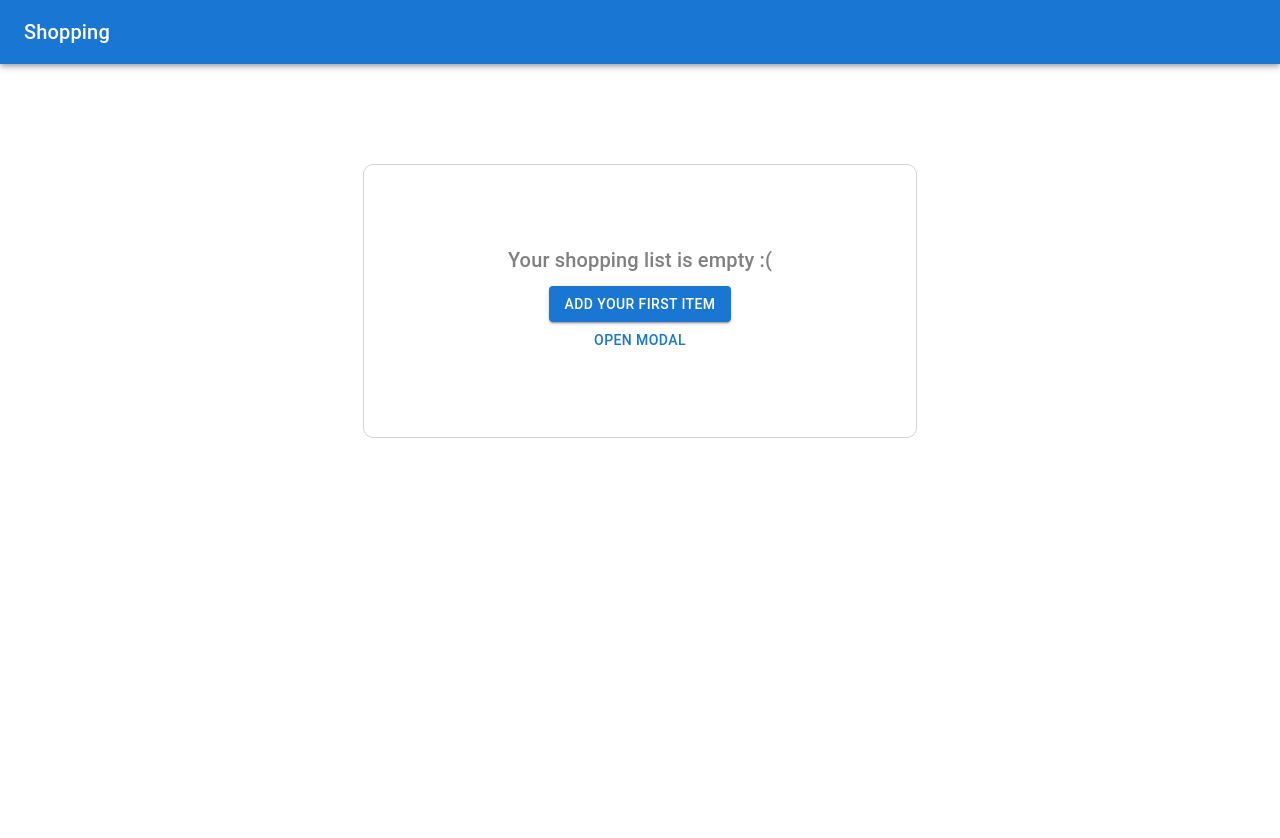
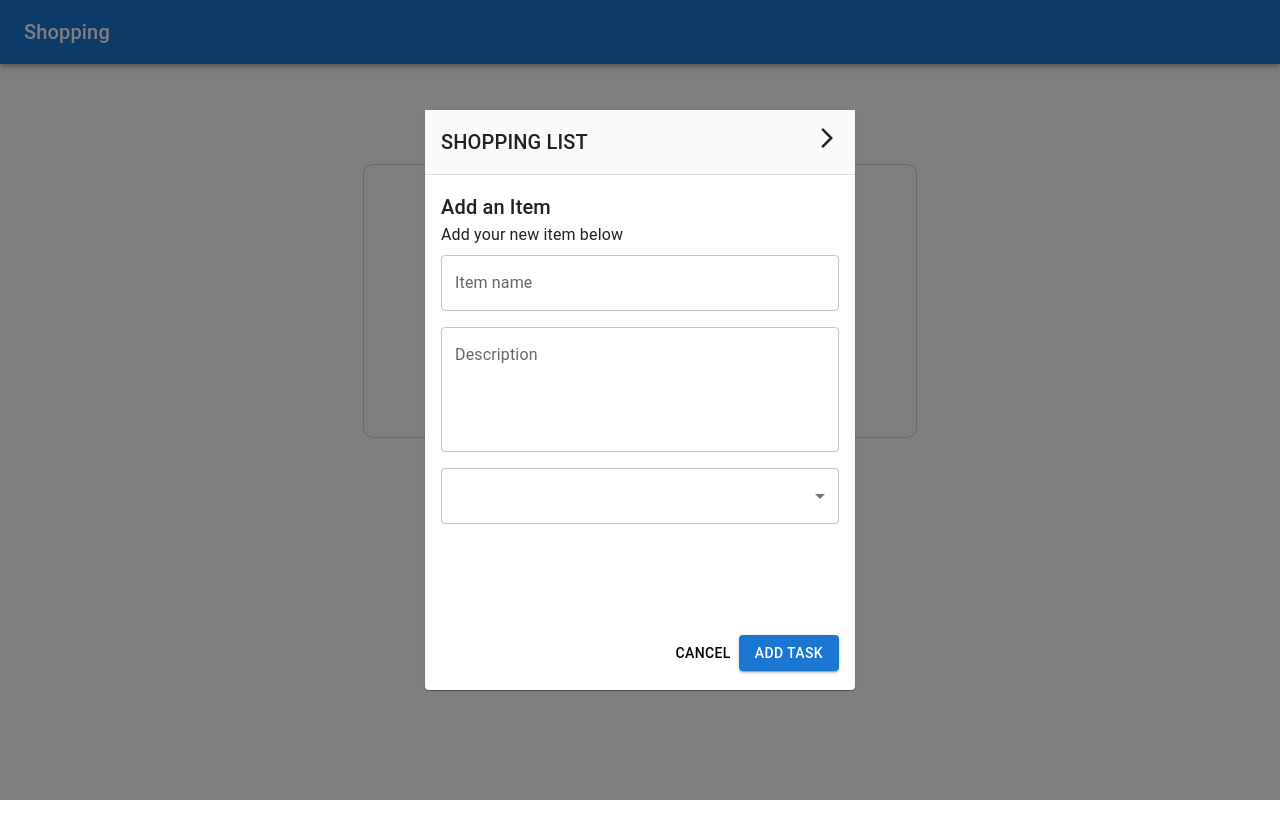
Before and after one commit to joshakeman/veritone-demo, a React (Create React App) app in the folder web/: page / in a window 1280 px wide. Both pictures are taken after a click on the button "ADD YOUR FIRST ITEM". Shown: the top 838 px of the page. Built offline with nearby package versions, Linux system fonts and the light colour scheme.

Commit message:
handling modal state

```diff
--- a/web/src/components/AddEditModal.js
+++ b/web/src/components/AddEditModal.js
@@ -48,14 +48,11 @@ function EditText() {
     )
 }
 
-export default function AddEditModal({ open, mode }) {
-  useEffect(()=>{}, [ mode ])
-  const handleOpen = () => null;
-  const handleClose = () => null;
+export default function AddEditModal({ open, mode, handleClose }) {
+  useEffect(()=>{}, [ mode ]);
 
   return (
     <div>
-      <Button onClick={handleOpen}>Open modal</Button>
       <Modal
         open={open}
         onClose={handleClose}
@@ -77,7 +74,7 @@ export default function AddEditModal({ open, mode }) {
                         <EditText />
                     )
                 }
-                <Stack direction="column" justifyContent="space-between">
+                <Stack sx={{height: '100%'}} direction="column" justifyContent="space-between">
                     <Stack sx={{height: '100%'}}direction="column">
                         <TextField sx={{ margin: '8px 0 '}} label="Item name" variant="outlined" />
                         <TextField sx={{ margin: '8px 0 '}} label="Description" variant="outlined" multiline minRows={4}/>
@@ -95,7 +92,7 @@ export default function AddEditModal({ open, mode }) {
                         </FormControl>
                     </Stack>
                     <Stack direction="row" justifyContent="flex-end">
-                        <Button sx={{color:'black'}}>Cancel</Button>
+                        <Button onClick={handleClose} sx={{color:'black'}}>Cancel</Button>
                         <Button variant="contained">
                         {
                             mode === 'ADD' ? (
--- a/web/src/components/ListContainer.js
+++ b/web/src/components/ListContainer.js
@@ -23,6 +23,20 @@ export default function ListContainer() {
 
         // setIsFetching(false)
     }
+
+    function handleOpen( mode ) {
+        setModal({
+            isOpen: true,
+            mode
+        })
+    }
+
+    function handleClose() {
+        setModal({
+            isOpen:false
+        })
+    }
+
     return (
         <>
             {
@@ -42,8 +56,8 @@ export default function ListContainer() {
                     marginTop: '100px'
                 }}>
                 <Typography variant="h6" sx={{color:'gray', marginBottom: '10px'}}>Your shopping list is empty :(</Typography>
-                <Button variant="contained">Add your first item</Button>
-                <AddEditModal mode={modal.mode} open={modal.isOpen} />
+                <Button onClick={() => handleOpen('ADD')} variant="contained">Add your first item</Button>
+                <AddEditModal mode={modal.mode} open={modal.isOpen} handleClose={handleClose} />
                 </Box>
             )
         }
```
